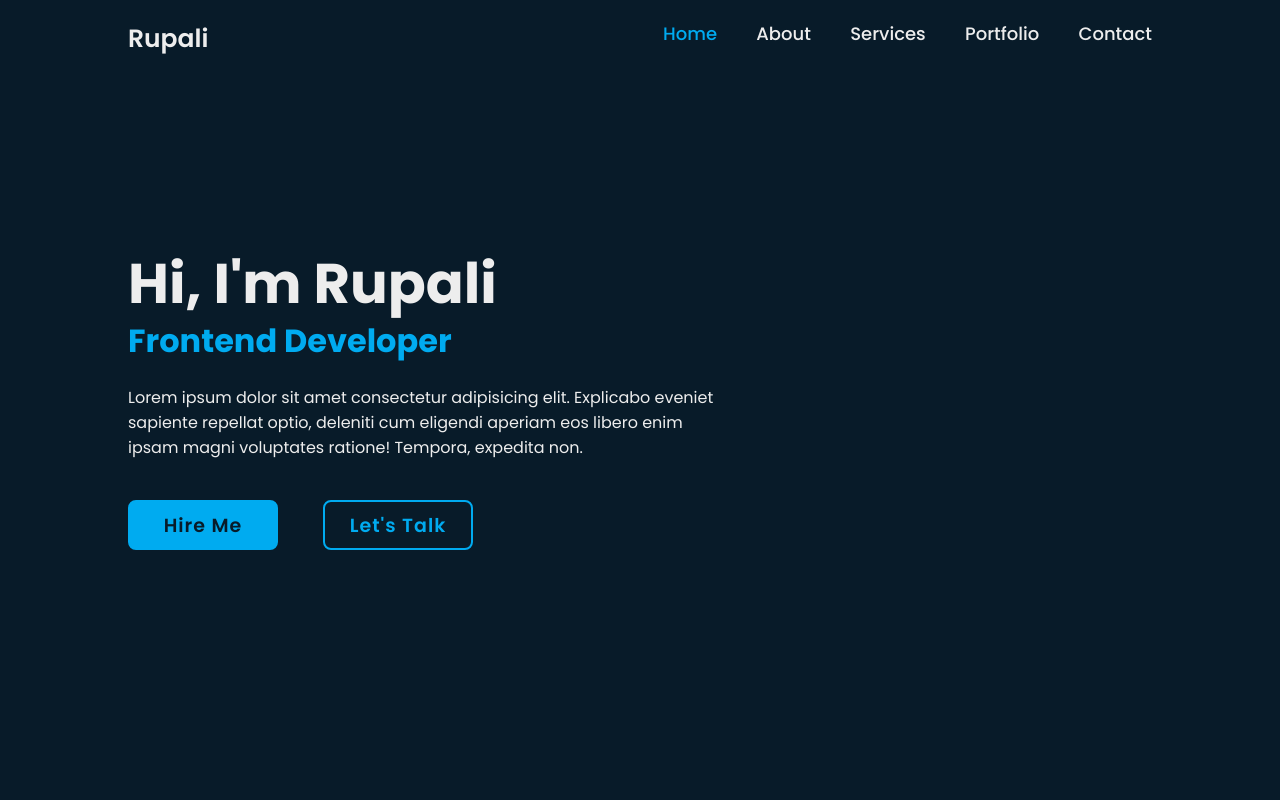
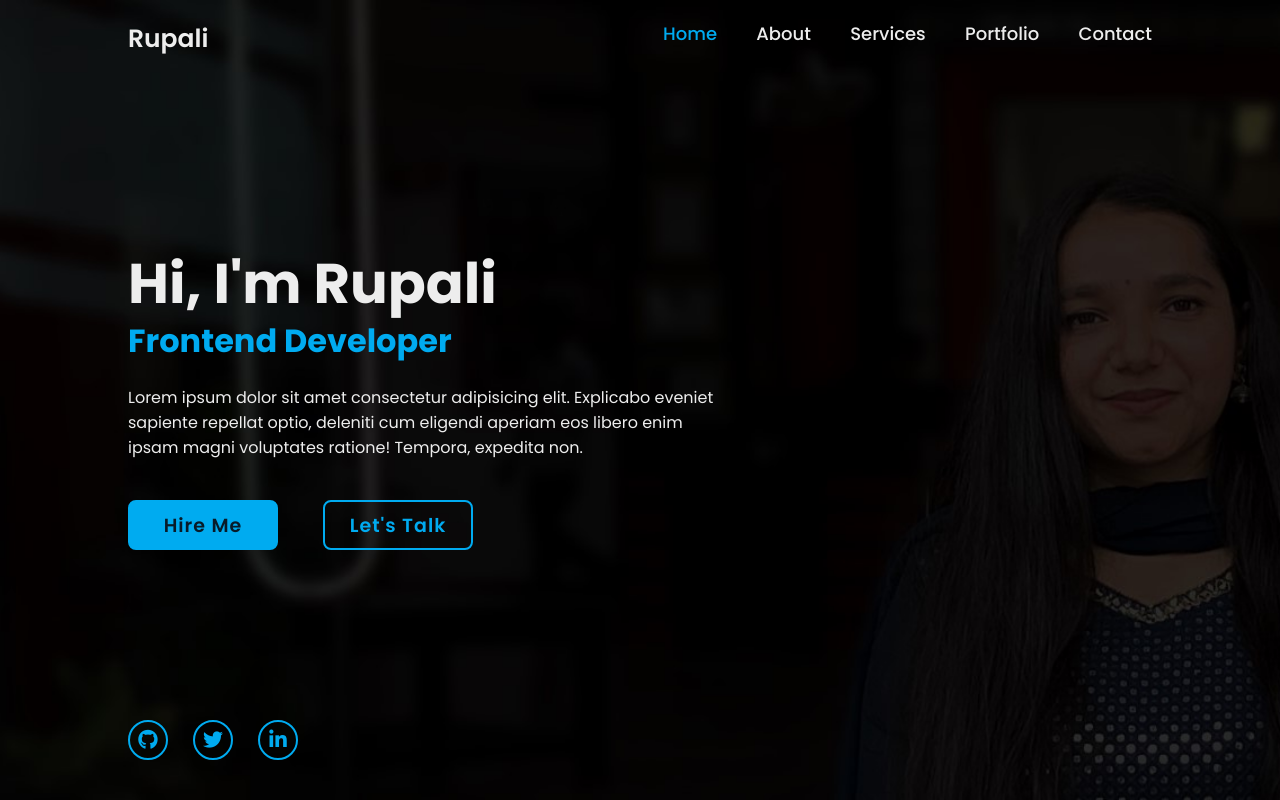
Before and after one commit to Rupali0622/My-Portfolio, a plain HTML site: page index.html in a window 1280 px wide. Drawn offline with Linux system fonts and the light colour scheme.

Commit message:
Complete

```diff
--- a/index.html
+++ b/index.html
@@ -4,6 +4,7 @@
     <meta charset="UTF-8">
     <meta name="viewport" content="width=device-width, initial-scale=1.0">
     <title>My Portfolio</title>
+    <link rel="stylesheet" href="https://cdnjs.cloudflare.com/ajax/libs/font-awesome/6.5.1/css/all.min.css" integrity="sha512-DTOQO9RWCH3ppGqcWaEA1BIZOC6xxalwEsw9c2QQeAIftl+Vegovlnee1c9QX4TctnWMn13TZye+giMm8e2LwA==" crossorigin="anonymous" referrerpolicy="no-referrer" />
     <link rel="stylesheet" href="style.css">
 </head>
 <body>
@@ -28,8 +29,11 @@
             </div>
         </div>
         <div class="home-sci">
-
+            <a href="https://github.com/Rupali0622"><i class="fa-brands fa-github"></i></a>
+            <a href="https://twitter.com/Rupali0221"><i class="fa-brands fa-twitter"></i></a>
+            <a href="https://www.linkedin.com/in/rupali022/"><i class="fa-brands fa-linkedin-in"></i></a>
         </div>
+        <span class="home-imgHover"></span>
     </section>
 </body>
 </html>
--- a/style.css
+++ b/style.css
@@ -26,12 +26,23 @@ body{
 }
 
 .logo{
+    position: relative;
     font-size: 25px;
     color: #ededed;
     text-decoration: none;
     font-weight: 600;
 }
-
+.logo::before{
+    content: '';
+    position: absolute;
+    top: 0;
+    right: 0;
+    width: 100%;
+    height: 100%;
+    background: #030303;
+    animation: showRight 1s ease forwards;
+    animation-delay: .4s;
+}
 
 .navbar a{
     font-size: 18px;
@@ -53,6 +64,9 @@ body{
 
 .home{
     height: 100vh;
+    background: url('AKSHU4.jpg') no-repeat;
+    background-size: cover;
+    background-position: center;
     display: flex;
     align-items: center;
     padding: 0 10%;
@@ -63,24 +77,76 @@ body{
 }
 
 .home-content h1{
+    position: relative;
     font-size: 56px;
     font-weight: 700px;
     line-height: 1.2;
 }
+.home-content h1::before{
+    content: '';
+    position: absolute;
+    top: 0;
+    right: 0;
+    width: 100%;
+    height: 100%;
+    background: #030303;
+    animation: showRight 1s ease forwards;
+    animation-delay: 1s;
+}
 .home-content h3{
+    position: relative;
     font-size: 32px;
     font-weight: 700;
     color: #00abf0;
 }
+
+.home-content h3::before{
+    content: '';
+    position: absolute;
+    top: 0;
+    right: 0;
+    width: 100%;
+    height: 100%;
+    background: #030303;
+    animation: showRight 1s ease forwards;
+    animation-delay: 1.3s;
+}
 .home-content p{
+    position: relative;
     font-size: 16px;
     margin: 20px 0 40px;
 }
+
+.home-content p::before{
+    content: '';
+    position: absolute;
+    top: 0;
+    right: 0;
+    width: 100%;
+    height: 100%;
+    background: #030303;
+    animation: showRight 1s ease forwards;
+    animation-delay: 1.6s;
+}
 .home-content .btn-box{
+    position: relative;
     display: flex;
     justify-content: space-between;
     width: 345px;
     height: 50px;
+}
+
+.home-content .btn-box::before{
+    content: '';
+    position: absolute;
+    top: 0;
+    right: 0;
+    width: 100%;
+    height: 100%;
+    background: #030303;
+    animation: showRight 1s ease forwards;
+    animation-delay: 1.9s;
+    z-index: 2;
 }
 .btn-box a{
     position: relative;
@@ -131,3 +197,103 @@ body{
     width: 100%;
 
 }
+.home-sci{
+    position: absolute;
+    bottom: 40px;
+    width: 170px;
+    display: flex;
+    justify-content: space-between;
+}
+.home-sci::before{
+    content: '';
+    position: absolute;
+    top: 0;
+    right: 0;
+    width: 100%;
+    height: 100%;
+    background: #030303;
+    animation: showRight 1s ease forwards;
+    animation-delay: 2.5s;
+    z-index: 2;
+}
+
+.home-sci a{
+    position: relative;
+    display: inline-flex;
+    justify-content: center;
+    align-items: center;
+    width: 40px;
+    height: 40px;
+    background: transparent;
+    border: 2px solid #00abf0;
+    border-radius: 50%;
+    font-size: 20px;
+    color: #00abf0;
+    text-decoration: none;
+    z-index: 1;
+    overflow: hidden;
+    transition: .5s;
+}
+
+.home-sci a:hover{
+    color: #081b29;
+}
+
+.home-sci a::before{
+    content: '';
+    position: absolute;
+    top: 0;
+    left: 0;
+    width: 0;
+    height: 100%;
+    background: #00abf0;
+    z-index: -1;
+    transition: .5s;
+}
+
+.home-sci a:hover::before{
+    width: 100%;
+}
+
+.home-imgHover{
+    position: absolute;
+    top:0;
+    right: 0;
+    width: 490px;
+    height: 100%;
+    background: transparent;
+    transition: 2s;
+    animation: manipActiveHover .1s forwards;
+    animation-delay: 4s;
+    pointer-events: none;
+}
+
+.home-imgHover:hover{
+    background: #030303;
+    opacity: .8;
+}
+
+.home-imgHover::after{
+    content: '';
+    position: absolute;
+    top: 0;
+    right: 0;
+    width: 150%;
+    height: 100%;
+    background: #000000;
+    animation: showRight 1s ease forwards;
+    animation-delay: 2s;
+    z-index: 100;
+}
+
+@keyframes showRight{
+    100%{
+        width: 0;
+    }
+}
+
+@keyframes manipActiveHover{
+    100%{
+        pointer-events: auto;
+    }
+}
```
Also changed, not shown: AKSHU4.jpg (added).
